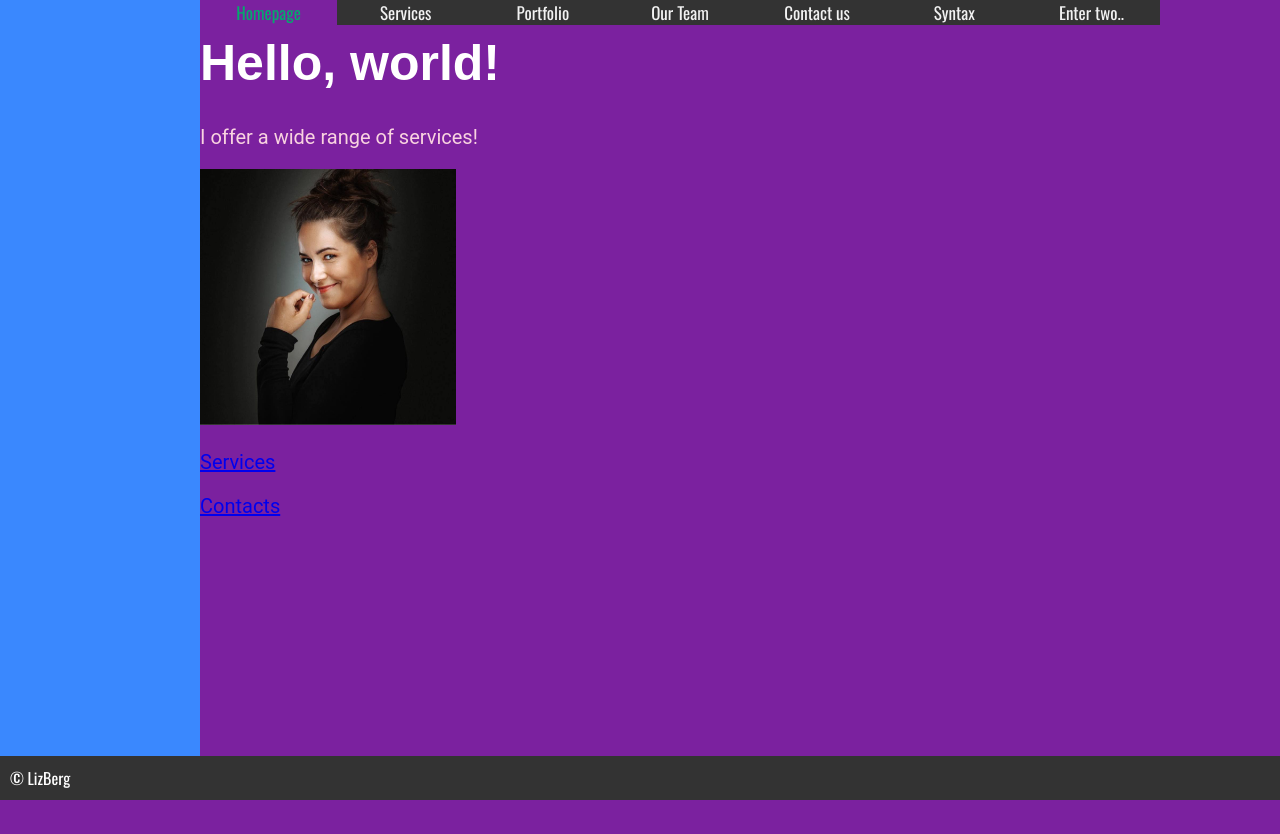
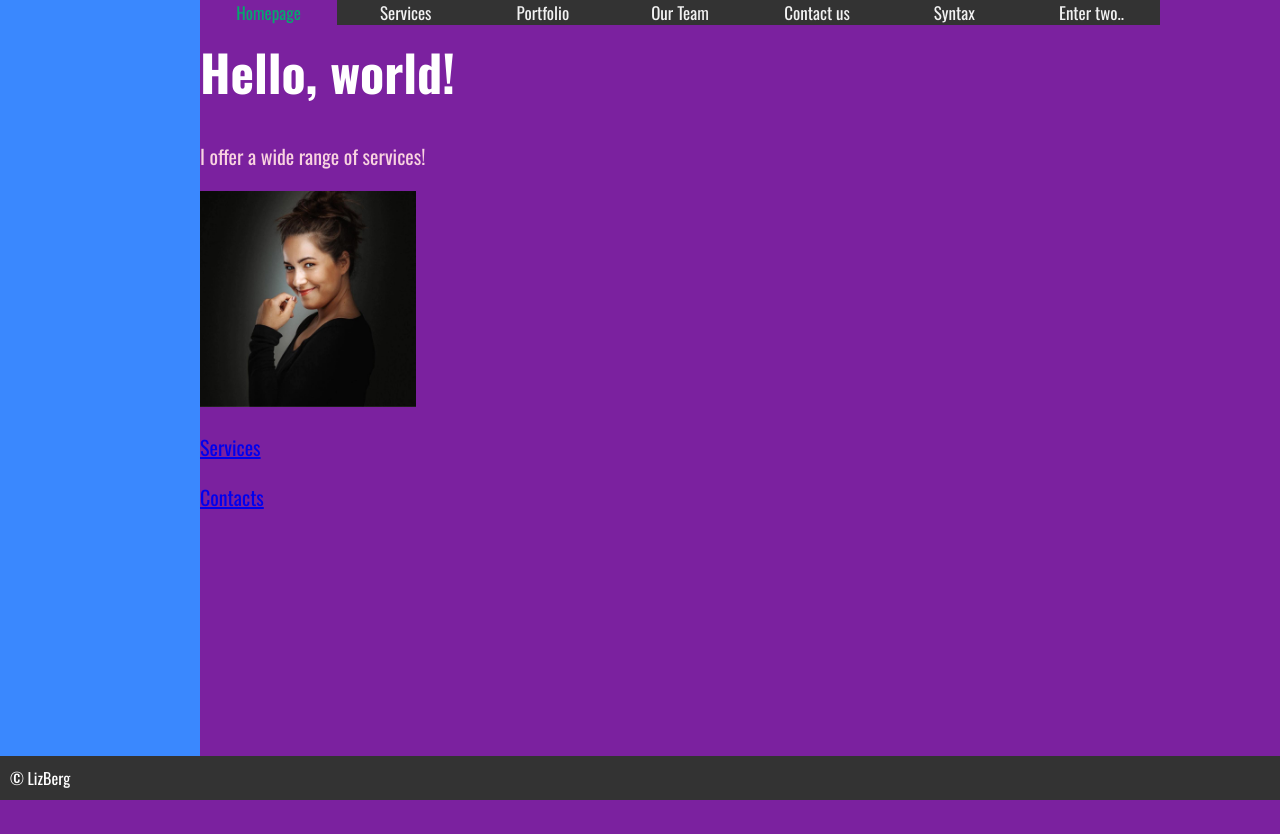
Before and after one commit to b2bthab/ProjektsPython, a Flask app: page / in a window 1280 px wide; the page is wider, and only the part inside the window is pictured. Run offline with Flask 3, Linux system fonts and the light colour scheme.

Commit message:
w/Arturs

```diff
--- a/main.py
+++ b/main.py
@@ -84,8 +84,8 @@ def kontroles_strukturas():
 def funkcijas():
     def sveiciens(vards="Janis"):
         return f"Sveiki! {vards}"
-    sveiciens = sveiciens()
-    return render_template('funkcijas.html', sveiciens=sveiciens)
+    sveiciens1 = sveiciens()
+    return render_template('funkcijas.html', sveiciens1=sveiciens1)
 
 @app.route('/failu_apstrade')
 def failu_apstrade():
@@ -106,10 +106,10 @@ def aiziet():
     return f"Paldies, {lietotajs}! Jūsu ziņa ir saņemta"
 
 @app.route('/aiziet2', methods=['POST'])
-def aiziet():
+def aiziet2():
     v_skaitlis_1 = request.form['v_skaitlis_1']
     v_skaitlis_2 = request.form['v_skaitlis_2']
-    reizinajums = v_skaitlis_1 * v_skaitlis_2
+    reizinajums = v_skaitlis_1 + v_skaitlis_2
     return f"Skaitlu rezinajuma rezultats ir: {reizinajums}"
 
 if __name__ == '__main__':
--- a/static/script.js
+++ b/static/script.js
@@ -1,6 +1,7 @@
 function atjaunotIetvaru(which) {
   document.getElementById("lapas_saturs").innerHTML = '<'+'object id="lapas" type="text/html" data="'+which.href+'"></'+'object>';
 }
+
 window.onload = function() {
   zimetuzcanva();
     var navLinks = document.querySelectorAll('.topnav a');
@@ -13,18 +14,21 @@ window.onload = function() {
       });
     });
   }
+
 function zimetuzcanva() {
   var kanva = document.getElementById("zimejums");
   var ctx = kanva.getContext("2d");
   ctx.fillStyle = "green";
   ctx.fillRect(30, 30, 400, 350);
 }
+
 function zimetuzcanva2() {
   var kanva = document.getElementById("zimejums");
   var ctx = kanva.getContext("2d");
   ctx.strokeStyle = "blue";
   ctx.strokeRect(0, 0, 300, 350);
 }
+
 function aplis() {
   var kanva = document.getElementById("zimejums");
   var ctx = kanva.getContext("2d");
--- a/static/style.css
+++ b/static/style.css
@@ -105,12 +105,12 @@ button:hover {
 h1 {
   color: #ffffff;;
   font-size: 50px;
-  font-family: "Nunito", sans-serif;
+  font-family: "Oswald", sans-serif;
 }
 p {
   color: #f9d3e0;
   font-size: 20px;
-  font-family: "Roboto", sans-serif;
+  font-family: "Oswald", sans-serif;
 }
 #list {
   background-color: #cce8b5;
@@ -158,7 +158,7 @@ p {
   background-color: #9aa60e;
 }
 #links p {
-  font-family: "Playwrite NL", sans-serif; /* how to add diff font to links? */
+  font-family: "Oswald", sans-serif; /* how to add diff font to links? */
   font-size: 20px;
   color: #d58400;
 
@@ -170,7 +170,9 @@ p {
   width: 100%;
   height: 100%;
 }
+
 #lapas_saturs {
-  width: 100%;
-  width: 100%;
+  height: 100%;
+  width: calc(100% - 200px);
+  margin-top: 25px;
 }
```
Also changed, not shown: templates/services.html (+1 -16 lines).
